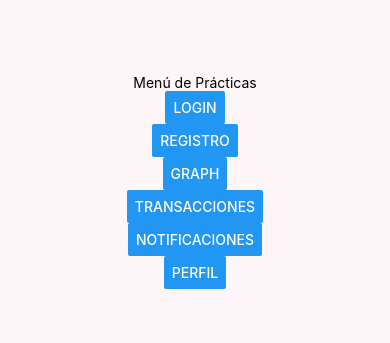
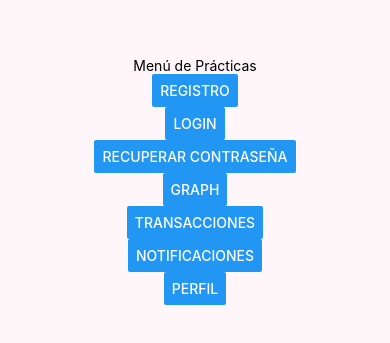
Before and after one commit to EchoMeter4/ProyectoIntegrador, a React Native app: screen / in a window 390 px wide. Shown: the part 241-584 px from the top of the page. Built offline with nearby package versions, Linux system fonts and the light colour scheme.

Commit message:
feat: add password recovery screen to menu.

```diff
--- a/screens/MenuScreen.js
+++ b/screens/MenuScreen.js
@@ -6,6 +6,7 @@ import NotificationScreen from "./NotificationScreen";
 import ProfileScreen from "./ProfileScreen";
 import RegisterScreen from "./RegisterScreen";
 import TransactionScreen from "./TransactionScreen";
+import RecoverPasswordScreen from "./RecoverPasswordScreen";
 
 export default function MenuScreen() {
   const [screen, setScreen] = useState("menu");
@@ -15,6 +16,8 @@ export default function MenuScreen() {
             return <GraphScreen/>
         case 'login':
             return <LoginScreen/>
+        case 'password':
+            return <RecoverPasswordScreen/>
         case 'notifications':
             return <NotificationScreen/>
         case 'profile':
@@ -29,12 +32,16 @@ export default function MenuScreen() {
                 <View style={styles.container}>
                     <Text>Menú de Prácticas</Text>
                     <Button
+                        title="Registro"
+                        onPress={() => setScreen('register')}
+                    />
+                    <Button
                         title="Login"
                         onPress={() => setScreen('login')}
                     />
                     <Button
-                        title="Registro"
-                        onPress={() => setScreen('register')}
+                        title="Recuperar Contraseña"
+                        onPress={() => setScreen('password')}
                     />
                     <Button
                         title="Graph"
```
